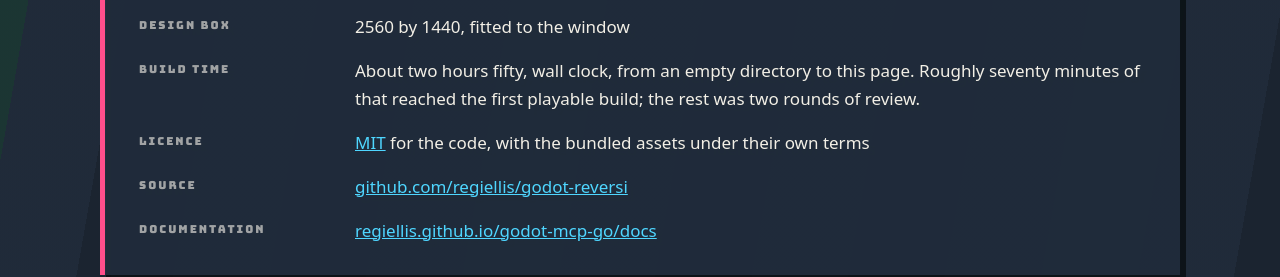
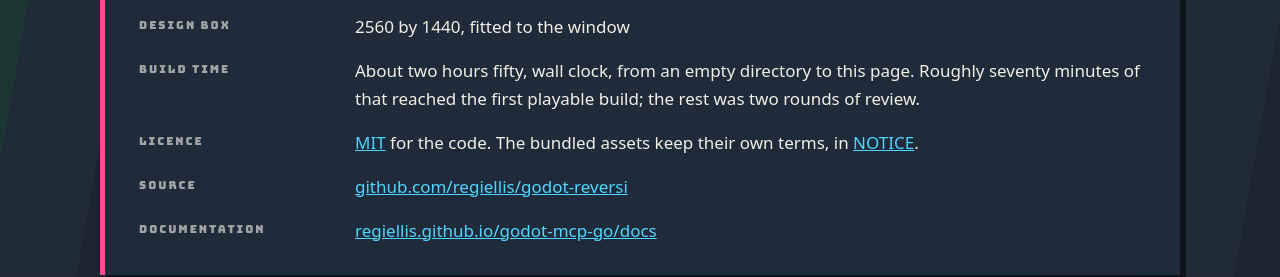
Before and after one commit to regiellis/godot-reversi, a plain HTML site: page web/index.html in a window 1280 px wide. Shown: the part 4385-4662 px from the top of the page. Drawn offline with Linux system fonts and the light colour scheme; files whose address does not match are found by name.

Commit message:
Keep LICENSE canonical so the MIT licence is detected

```diff
--- a/web/index.html
+++ b/web/index.html
@@ -644,7 +644,7 @@ footer p { max-width: 74ch; }
           minutes of that reached the first playable build; the rest was two rounds of review.
         </dd>
         <dt>Licence</dt>
-        <dd><a href="https://github.com/regiellis/godot-reversi/blob/main/LICENSE" target="_blank" rel="noopener">MIT</a> for the code, with the bundled assets under their own terms</dd>
+        <dd><a href="https://github.com/regiellis/godot-reversi/blob/main/LICENSE" target="_blank" rel="noopener">MIT</a> for the code. The bundled assets keep their own terms, in <a href="https://github.com/regiellis/godot-reversi/blob/main/NOTICE" target="_blank" rel="noopener">NOTICE</a>.</dd>
         <dt>Source</dt>
         <dd><a href="https://github.com/regiellis/godot-reversi" target="_blank" rel="noopener">github.com/regiellis/godot-reversi</a></dd>
         <dt>Documentation</dt>
```
Also changed, not shown: 3 other files.
